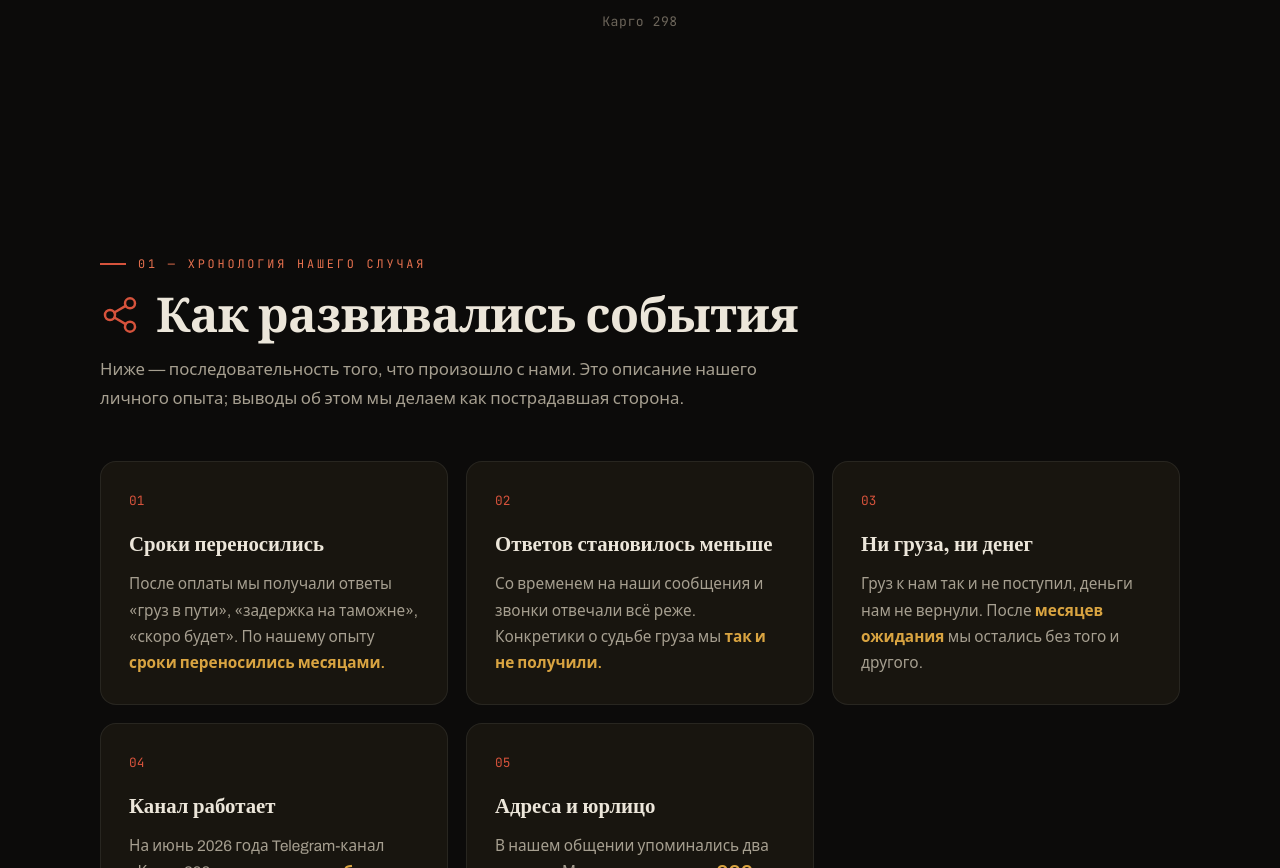
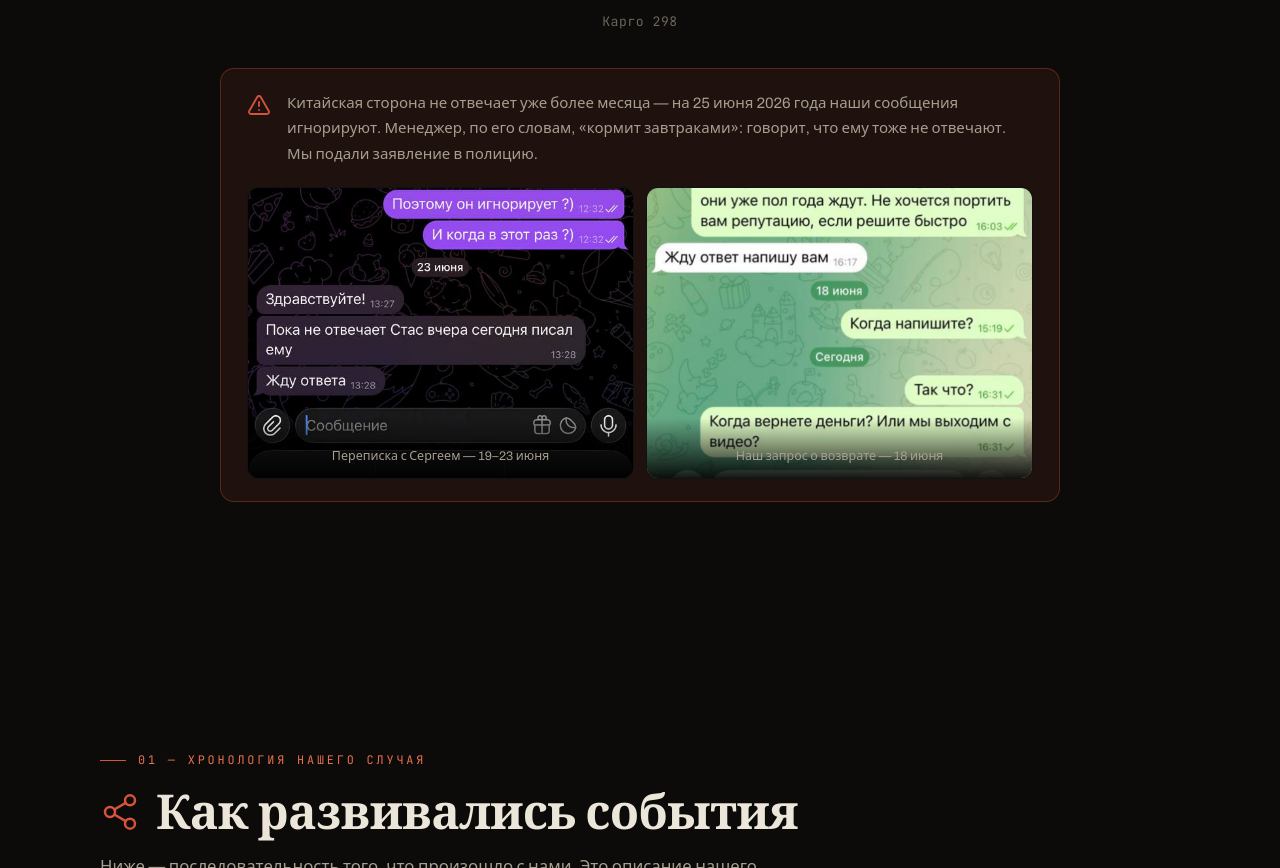
Before and after one commit to ChangeNick/cargo298, a plain HTML site: page index.html in a window 1280 px wide. Shown: the part 1197-2065 px from the top of the page. Drawn offline with Linux system fonts and the light colour scheme.

Commit message:
Видео: блок-обновление под видео — свежие переписки + заявление в полицию
Co-Authored-By: Claude Opus 4.8 (1M context) <noreply@anthropic.com>

```diff
--- a/index.html
+++ b/index.html
@@ -58,6 +58,19 @@
     <video src="images/IMG_7998.MP4" controls preload="metadata" playsinline></video>
   </div>
   <p class="video-cap">Карго 298</p>
+
+  <div class="warning-box reveal" style="flex-direction:column;gap:20px;text-align:left;margin-top:34px;">
+    <div style="display:flex;gap:16px;align-items:flex-start;">
+      <svg class="ico" viewBox="0 0 24 24" fill="none" stroke="currentColor" stroke-width="1.8" stroke-linecap="round" stroke-linejoin="round" style="flex:0 0 auto;"><path d="m21.73 18-8-14a2 2 0 0 0-3.48 0l-8 14A2 2 0 0 0 4 21h16a2 2 0 0 0 1.73-3Z"/><path d="M12 9v4"/><path d="M12 17h.01"/></svg>
+      <div>
+        <p>Китайская сторона не отвечает уже более месяца — на 25 июня 2026&nbsp;года наши сообщения игнорируют. Менеджер, по его словам, «кормит завтраками»: говорит, что ему тоже не отвечают. Мы подали заявление в полицию.</p>
+      </div>
+    </div>
+    <div class="gallery-grid" style="grid-template-columns:repeat(auto-fit,minmax(240px,1fr));width:100%;">
+      <div class="gallery-item tall" role="button" tabindex="0" onclick="openLightbox('images/photo_2026-06-27_23-56-38.jpg')"><img src="images/photo_2026-06-27_23-56-38.jpg" alt="Переписка с менеджером — обещания выдать груз" loading="lazy"><div class="caption">Переписка с Сергеем — 19–23 июня</div><span class="zoom-hint"><svg class="ico" viewBox="0 0 24 24" fill="none" stroke="currentColor" stroke-width="2" stroke-linecap="round" stroke-linejoin="round"><path d="M15 3h6v6"/><path d="M9 21H3v-6"/><path d="M21 3l-7 7"/><path d="M3 21l7-7"/></svg></span></div>
+      <div class="gallery-item tall" role="button" tabindex="0" onclick="openLightbox('images/photo_2026-06-28_01-34-54.jpg')"><img src="images/photo_2026-06-28_01-34-54.jpg" alt="Наш запрос о возврате денег" loading="lazy"><div class="caption">Наш запрос о возврате — 18 июня</div><span class="zoom-hint"><svg class="ico" viewBox="0 0 24 24" fill="none" stroke="currentColor" stroke-width="2" stroke-linecap="round" stroke-linejoin="round"><path d="M15 3h6v6"/><path d="M9 21H3v-6"/><path d="M21 3l-7 7"/><path d="M3 21l7-7"/></svg></span></div>
+    </div>
+  </div>
 </section>
 
 <!-- ABOUT -->
```
Also changed, not shown: images/photo_2026-06-27_23-56-38.jpg (added), images/photo_2026-06-28_01-34-54.jpg (added).
